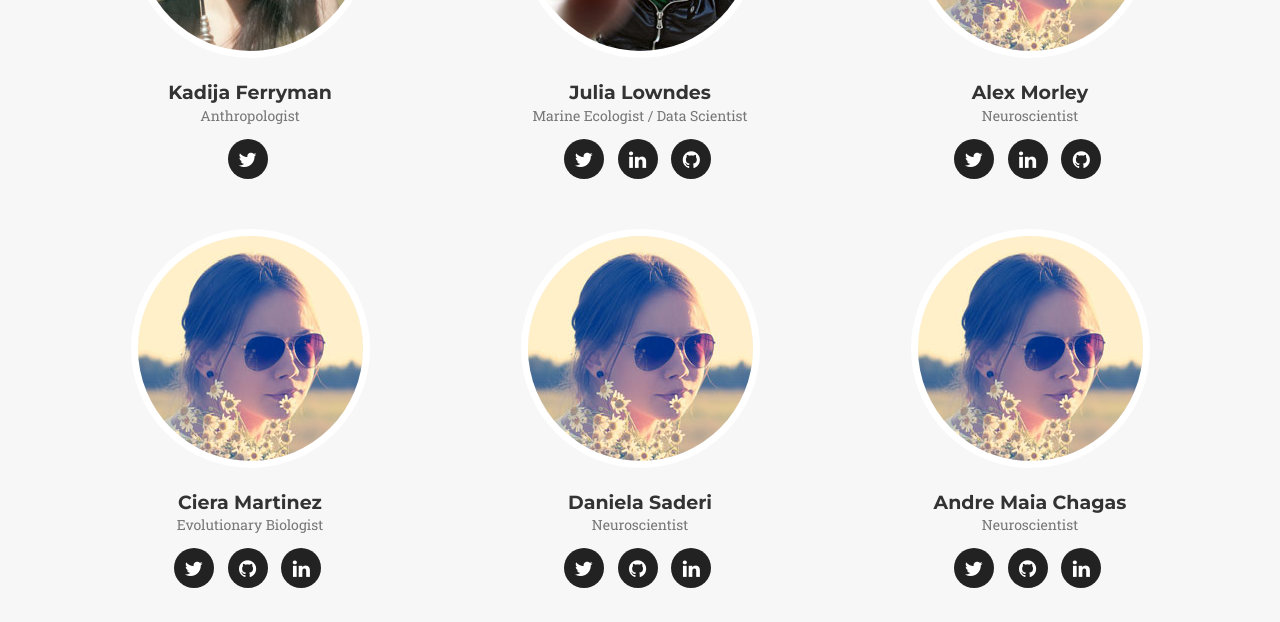
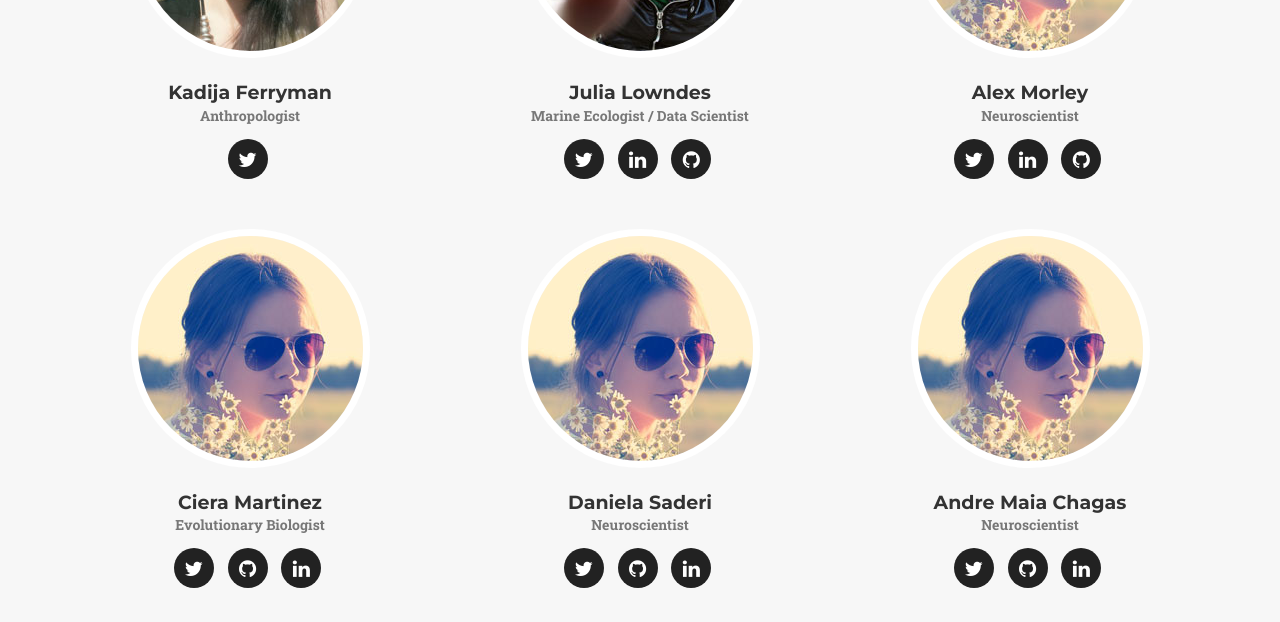
Before and after one commit to iamciera/mozillasci2019, a Jekyll site: the page built from index.html, in a window 1280 px wide and 900 px high, scrolled down 2064 px. Shown: the part 150-772 px from the top of the window. Built offline with Jekyll 4.4.1, drawn with Linux system fonts in a browser that asks for light colours; some web fonts are replaced.

Commit message:
Update team.html

```diff
--- a/_includes/team.html
+++ b/_includes/team.html
@@ -13,8 +13,8 @@
                     <div class="team-member">
                         <img src="img/team/{{ member.pic }}.jpg" class="img-responsive img-circle" alt="">
                         <h4>{{ member.name }}</h4>
-                        <p class="text-muted">{{ member.position }}</p>
-                        <p class="text-muted-bold">{{ member.text }}</p>
+                        <p class="text-muted-bold">{{ member.position }}</p>
+                        <p class="text-muted">{{ member.text }}</p>
                         <ul class="list-inline social-buttons">
                             {% for network in member.social %}
                             <li>
```
